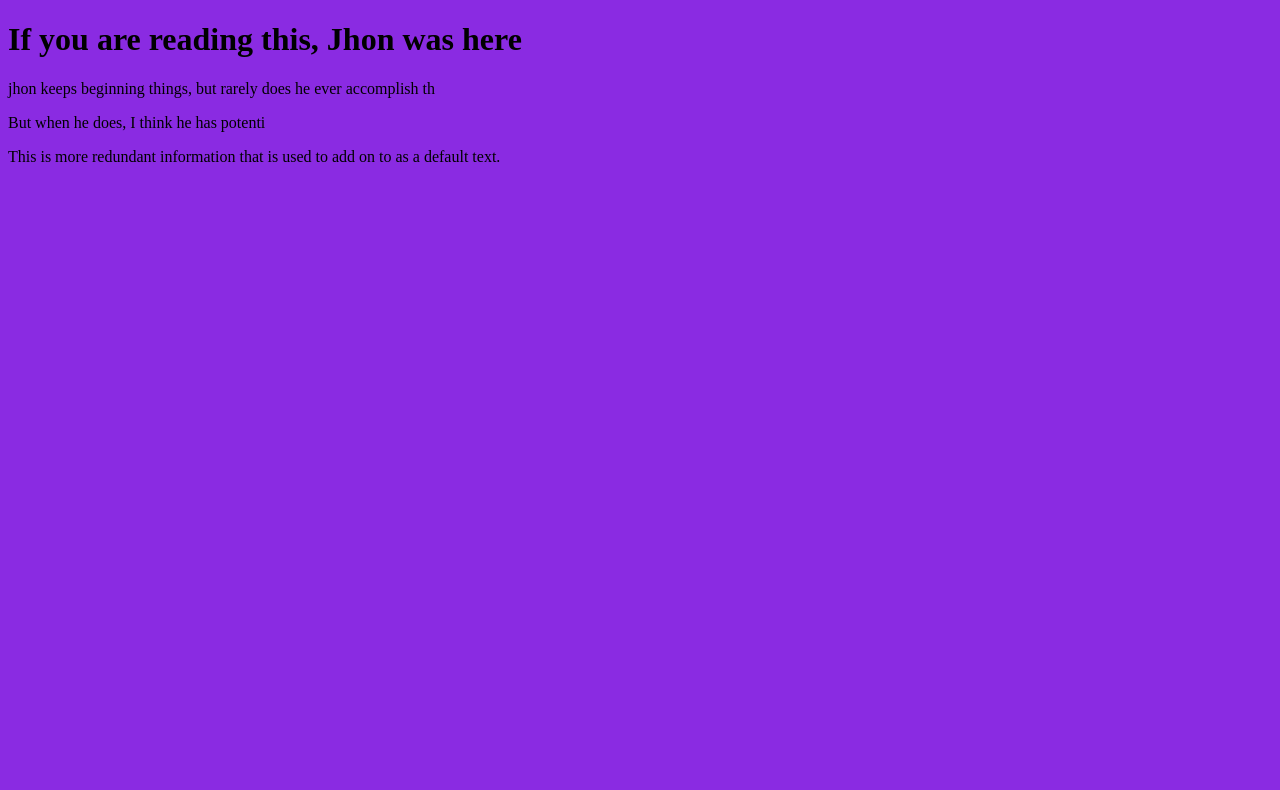
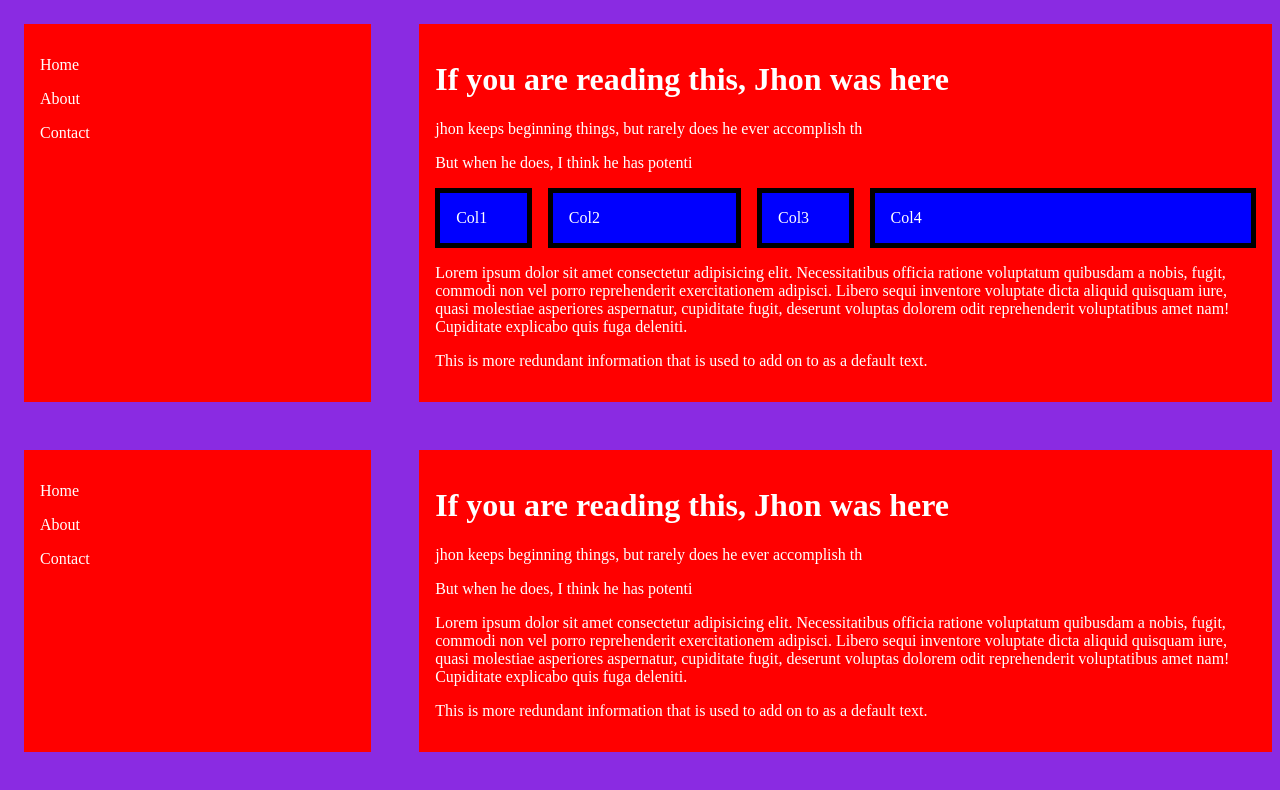
Before and after one commit to Untender/portfolio, a plain HTML site: page index.html in a window 1280 px wide. Drawn offline with Linux system fonts and the light colour scheme.

Commit message:
experimenting with grids

```diff
--- a/index.html
+++ b/index.html
@@ -8,14 +8,73 @@
     </head>
 
     <body>
-        <h1>If you are reading this, Jhon was here</h1>
+        <div class="container">
 
-        <p>jhon keeps beginning things, but rarely does he ever accomplish th</p>
+            <div class="grid30-70">
+                <div>
+                    <p>
+                        Home
+                    </p>
+                    <p>
+                        About
+                    </p>
+                    <p>
+                        Contact
+                    </p>
+                </div>
 
-        <p>But when he does, I think he has potenti</p>
+                <div>
 
-        <div class="container">
-            <p>This is more redundant information that is used to add on to as a default text. </p>
+                    <h1>If you are reading this, Jhon was here</h1>
+
+                    <p>jhon keeps beginning things, but rarely does he ever accomplish th</p>
+
+                    <p>But when he does, I think he has potenti</p>
+
+                    <div class="gridfractions">
+                        <div>
+                            Col1
+                        </div>
+                        <div>
+                            Col2
+                        </div>
+                        <div>
+                            Col3
+                        </div>
+                        <div>
+                            Col4
+                        </div>
+                    </div>
+                    <p>Lorem ipsum dolor sit amet consectetur adipisicing elit. Necessitatibus officia ratione voluptatum quibusdam a nobis, fugit, commodi non vel porro reprehenderit exercitationem adipisci. Libero sequi inventore voluptate dicta aliquid quisquam iure, quasi molestiae asperiores aspernatur, cupiditate fugit, deserunt voluptas dolorem odit reprehenderit voluptatibus amet nam! Cupiditate explicabo quis fuga deleniti.</p>
+                    <p>This is more redundant information that is used to add on to as a default text. </p>
+                </div>
+
+                <div>
+                    <p>
+                        Home
+                    </p>
+                    <p>
+                        About
+                    </p>
+                    <p>
+                        Contact
+                    </p>
+                </div>
+
+                <div>
+
+                    <h1>If you are reading this, Jhon was here</h1>
+
+                    <p>jhon keeps beginning things, but rarely does he ever accomplish th</p>
+
+                    <p>But when he does, I think he has potenti</p>
+
+
+                    <p>Lorem ipsum dolor sit amet consectetur adipisicing elit. Necessitatibus officia ratione voluptatum quibusdam a nobis, fugit, commodi non vel porro reprehenderit exercitationem adipisci. Libero sequi inventore voluptate dicta aliquid quisquam iure, quasi molestiae asperiores aspernatur, cupiditate fugit, deserunt voluptas dolorem odit reprehenderit voluptatibus amet nam! Cupiditate explicabo quis fuga deleniti.</p>
+                    <p>This is more redundant information that is used to add on to as a default text. </p>
+                </div>
+            </div>
+
         </div>
     </body>
 
--- a/style.css
+++ b/style.css
@@ -8,3 +8,39 @@ html{
 /* --------- End of Default CSS --------- */
 
 /* --------- Main Body Container --------- */
+.container
+{
+
+}
+/* --------- Grid 30-70 --------- */
+.grid30-70
+{
+
+    color: white;
+    display: grid;
+    grid-template-columns: 30% 70%;
+    grid-gap: 1em;
+}
+
+.grid30-70 > div
+{
+    background-color: red;
+    margin: 1em;
+    padding: 1em;
+}
+
+.gridfractions
+{
+    display: grid;
+    grid-template-columns: 1fr 2fr 1fr 4fr;
+    grid-auto-rows: minmax(70, auto);;
+    grid-gap: 1em;
+    color: white;
+}
+
+.gridfractions > div
+{
+    background-color: blue;
+    border: black 5px solid;
+    padding: 1em;
+}
```
